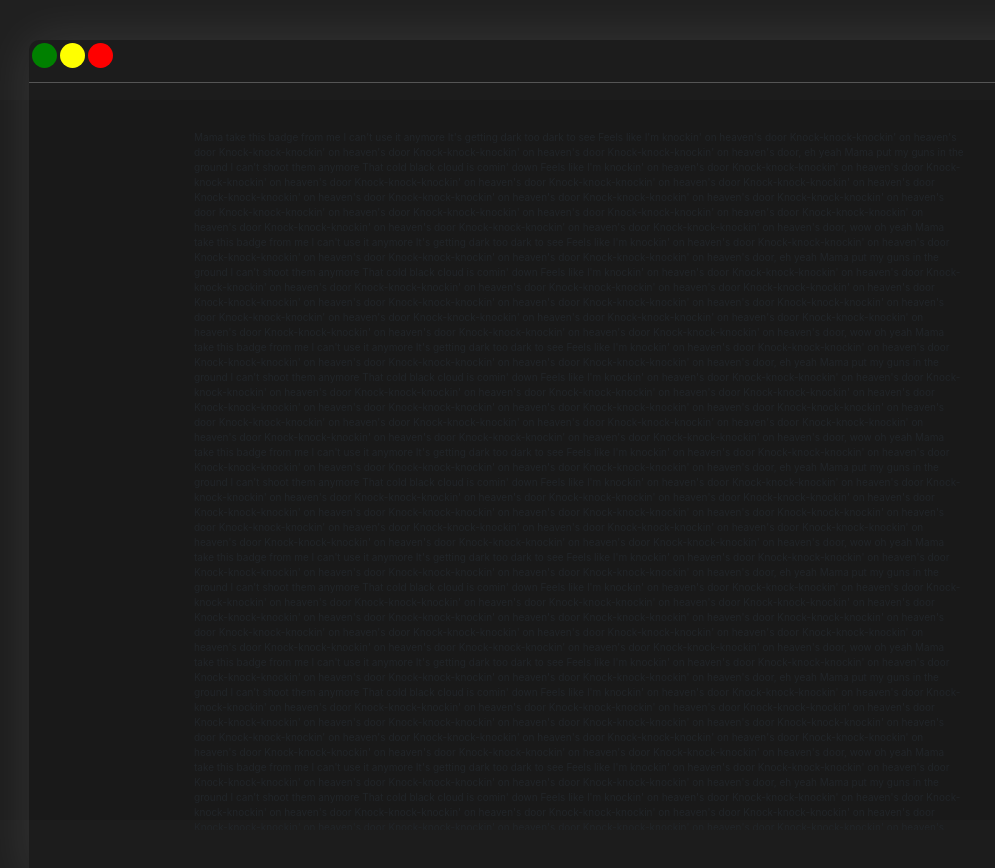
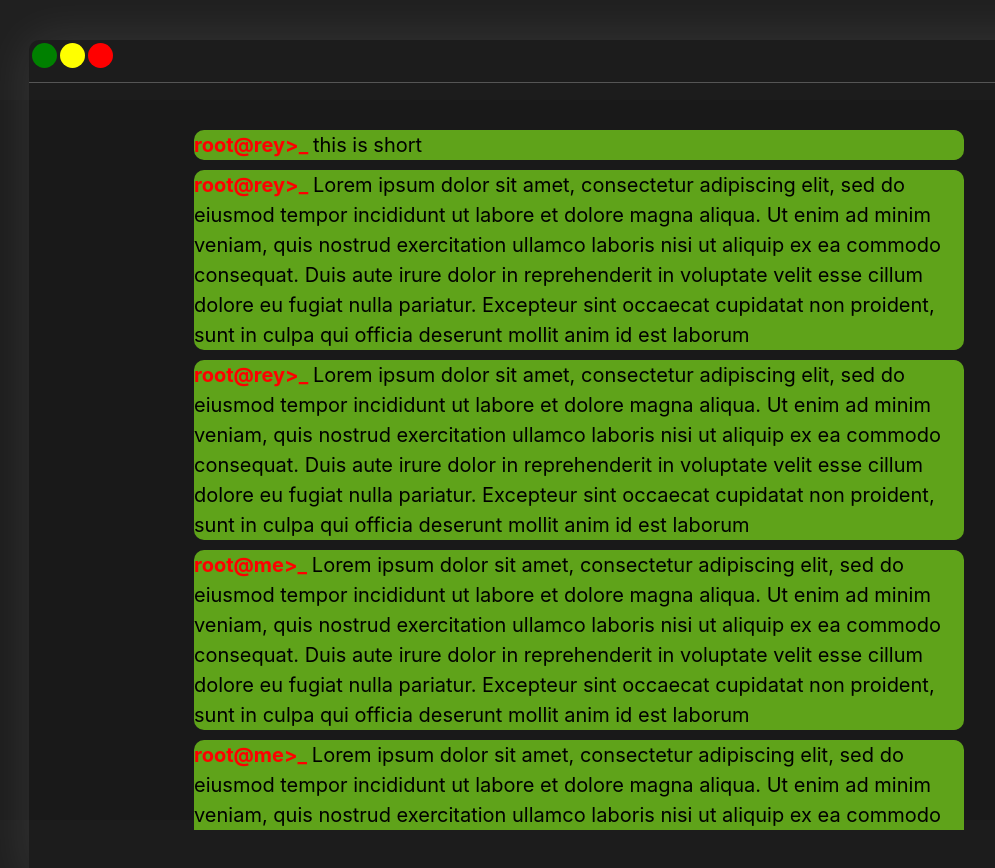
Before and after one commit to redmejia/terminal-app, a React (Create React App) app: page /project/pro-id/1 in a window 1280 px wide. Shown: the part 940-1808 px from the top of the page, without its empty margins (61-1056 px from the left). Built offline with nearby package versions, Linux system fonts and the light colour scheme; no server answers.

Commit message:
comment box and style

```diff
--- a/src/Components/Pages/Comments.js
+++ b/src/Components/Pages/Comments.js
@@ -1,4 +1,26 @@
 import Scroll from "../Utils/Scroll";
+
+const commnets = [
+	// { id: 1, comment: "Lorem ipsum dolor sit amet, consectetur adipiscing elit, sed do eiusmod tempor incididunt ut labore et dolore magna aliqua. Ut enim ad minim veniam, quis nostrud exercitation ullamco laboris nisi ut aliquip ex ea commodo consequat. Duis aute irure dolor in reprehenderit in voluptate velit esse cillum dolore eu fugiat nulla pariatur. Excepteur sint occaecat cupidatat non proident, sunt in culpa qui officia deserunt mollit anim id est laborum" },
+	{ id: 1, dev: "rey", comment: "this is short" },
+	{ id: 2, dev: "rey", comment: "Lorem ipsum dolor sit amet, consectetur adipiscing elit, sed do eiusmod tempor incididunt ut labore et dolore magna aliqua. Ut enim ad minim veniam, quis nostrud exercitation ullamco laboris nisi ut aliquip ex ea commodo consequat. Duis aute irure dolor in reprehenderit in voluptate velit esse cillum dolore eu fugiat nulla pariatur. Excepteur sint occaecat cupidatat non proident, sunt in culpa qui officia deserunt mollit anim id est laborum" },
+	{ id: 3, dev: "rey", comment: "Lorem ipsum dolor sit amet, consectetur adipiscing elit, sed do eiusmod tempor incididunt ut labore et dolore magna aliqua. Ut enim ad minim veniam, quis nostrud exercitation ullamco laboris nisi ut aliquip ex ea commodo consequat. Duis aute irure dolor in reprehenderit in voluptate velit esse cillum dolore eu fugiat nulla pariatur. Excepteur sint occaecat cupidatat non proident, sunt in culpa qui officia deserunt mollit anim id est laborum" },
+	{ id: 4, dev: "me", comment: "Lorem ipsum dolor sit amet, consectetur adipiscing elit, sed do eiusmod tempor incididunt ut labore et dolore magna aliqua. Ut enim ad minim veniam, quis nostrud exercitation ullamco laboris nisi ut aliquip ex ea commodo consequat. Duis aute irure dolor in reprehenderit in voluptate velit esse cillum dolore eu fugiat nulla pariatur. Excepteur sint occaecat cupidatat non proident, sunt in culpa qui officia deserunt mollit anim id est laborum" },
+	{ id: 5, dev: "me", comment: "Lorem ipsum dolor sit amet, consectetur adipiscing elit, sed do eiusmod tempor incididunt ut labore et dolore magna aliqua. Ut enim ad minim veniam, quis nostrud exercitation ullamco laboris nisi ut aliquip ex ea commodo consequat. Duis aute irure dolor in reprehenderit in voluptate velit esse cillum dolore eu fugiat nulla pariatur. Excepteur sint occaecat cupidatat non proident, sunt in culpa qui officia deserunt mollit anim id est laborum" },
+	{ id: 6, dev: "me", comment: "Lorem ipsum dolor sit amet, consectetur adipiscing elit, sed do eiusmod tempor incididunt ut labore et dolore magna aliqua. Ut enim ad minim veniam, quis nostrud exercitation ullamco laboris nisi ut aliquip ex ea commodo consequat. Duis aute irure dolor in reprehenderit in voluptate velit esse cillum dolore eu fugiat nulla pariatur. Excepteur sint occaecat cupidatat non proident, sunt in culpa qui officia deserunt mollit anim id est laborum" },
+	{ id: 7, dev: "me", comment: "Lorem ipsum dolor sit amet, consectetur adipiscing elit, sed do eiusmod tempor incididunt ut labore et dolore magna aliqua. Ut enim ad minim veniam, quis nostrud exercitation ullamco laboris nisi ut aliquip ex ea commodo consequat. Duis aute irure dolor in reprehenderit in voluptate velit esse cillum dolore eu fugiat nulla pariatur. Excepteur sint occaecat cupidatat non proident, sunt in culpa qui officia deserunt mollit anim id est laborum" },
+	{ id: 8, dev: "me", comment: "Lorem ipsum dolor sit amet, consectetur adipiscing elit, sed do eiusmod tempor incididunt ut labore et dolore magna aliqua. Ut enim ad minim veniam, quis nostrud exercitation ullamco laboris nisi ut aliquip ex ea commodo consequat. Duis aute irure dolor in reprehenderit in voluptate velit esse cillum dolore eu fugiat nulla pariatur. Excepteur sint occaecat cupidatat non proident, sunt in culpa qui officia deserunt mollit anim id est laborum" },
+	{ id: 9, dev: "xxx", comment: "Lorem ipsum dolor sit amet, consectetur adipiscing elit, sed do eiusmod tempor incididunt ut labore et dolore magna aliqua. Ut enim ad minim veniam, quis nostrud exercitation ullamco laboris nisi ut aliquip ex ea commodo consequat. Duis aute irure dolor in reprehenderit in voluptate velit esse cillum dolore eu fugiat nulla pariatur. Excepteur sint occaecat cupidatat non proident, sunt in culpa qui officia deserunt mollit anim id est laborum" },
+	{ id: 10, dev: "lolo", comment: "Lorem ipsum dolor sit amet, consectetur adipiscing elit, sed do eiusmod tempor incididunt ut labore et dolore magna aliqua. Ut enim ad minim veniam, quis nostrud exercitation ullamco laboris nisi ut aliquip ex ea commodo consequat. Duis aute irure dolor in reprehenderit in voluptate velit esse cillum dolore eu fugiat nulla pariatur. Excepteur sint occaecat cupidatat non proident, sunt in culpa qui officia deserunt mollit anim id est laborum" },
+	{ id: 11, comment: "Lorem ipsum dolor sit amet, consectetur adipiscing elit, sed do eiusmod tempor incididunt ut labore et dolore magna aliqua. Ut enim ad minim veniam, quis nostrud exercitation ullamco laboris nisi ut aliquip ex ea commodo consequat. Duis aute irure dolor in reprehenderit in voluptate velit esse cillum dolore eu fugiat nulla pariatur. Excepteur sint occaecat cupidatat non proident, sunt in culpa qui officia deserunt mollit anim id est laborum" },
+	{ id: 12, comment: "Lorem ipsum dolor sit amet, consectetur adipiscing elit, sed do eiusmod tempor incididunt ut labore et dolore magna aliqua. Ut enim ad minim veniam, quis nostrud exercitation ullamco laboris nisi ut aliquip ex ea commodo consequat. Duis aute irure dolor in reprehenderit in voluptate velit esse cillum dolore eu fugiat nulla pariatur. Excepteur sint occaecat cupidatat non proident, sunt in culpa qui officia deserunt mollit anim id est laborum" },
+	{ id: 13, comment: "Lorem ipsum dolor sit amet, consectetur adipiscing elit, sed do eiusmod tempor incididunt ut labore et dolore magna aliqua. Ut enim ad minim veniam, quis nostrud exercitation ullamco laboris nisi ut aliquip ex ea commodo consequat. Duis aute irure dolor in reprehenderit in voluptate velit esse cillum dolore eu fugiat nulla pariatur. Excepteur sint occaecat cupidatat non proident, sunt in culpa qui officia deserunt mollit anim id est laborum" },
+	{ id: 14, comment: "Lorem ipsum dolor sit amet, consectetur adipiscing elit, sed do eiusmod tempor incididunt ut labore et dolore magna aliqua. Ut enim ad minim veniam, quis nostrud exercitation ullamco laboris nisi ut aliquip ex ea commodo consequat. Duis aute irure dolor in reprehenderit in voluptate velit esse cillum dolore eu fugiat nulla pariatur. Excepteur sint occaecat cupidatat non proident, sunt in culpa qui officia deserunt mollit anim id est laborum" },
+	{ id: 15, comment: "Lorem ipsum dolor sit amet, consectetur adipiscing elit, sed do eiusmod tempor incididunt ut labore et dolore magna aliqua. Ut enim ad minim veniam, quis nostrud exercitation ullamco laboris nisi ut aliquip ex ea commodo consequat. Duis aute irure dolor in reprehenderit in voluptate velit esse cillum dolore eu fugiat nulla pariatur. Excepteur sint occaecat cupidatat non proident, sunt in culpa qui officia deserunt mollit anim id est laborum" },
+	{ id: 16, comment: "Lorem ipsum dolor sit amet, consectetur adipiscing elit, sed do eiusmod tempor incididunt ut labore et dolore magna aliqua. Ut enim ad minim veniam, quis nostrud exercitation ullamco laboris nisi ut aliquip ex ea commodo consequat. Duis aute irure dolor in reprehenderit in voluptate velit esse cillum dolore eu fugiat nulla pariatur. Excepteur sint occaecat cupidatat non proident, sunt in culpa qui officia deserunt mollit anim id est laborum" },
+
+]
+
 
 const Comments = () => {
 	return (
@@ -11,273 +33,17 @@ const Comments = () => {
 				<Scroll
 					className="scroll-comment"
 				>
-					<p>
-
-						Mama take this badge from me
-						I can't use it anymore
-						It's getting dark too dark to see
-						Feels like I'm knockin' on heaven's door
-						Knock-knock-knockin' on heaven's door
-						Knock-knock-knockin' on heaven's door
-						Knock-knock-knockin' on heaven's door
-						Knock-knock-knockin' on heaven's door, eh yeah
-						Mama put my guns in the ground
-						I can't shoot them anymore
-						That cold black cloud is comin' down
-						Feels like I'm knockin' on heaven's door
-						Knock-knock-knockin' on heaven's door
-						Knock-knock-knockin' on heaven's door
-						Knock-knock-knockin' on heaven's door
-						Knock-knock-knockin' on heaven's door
-						Knock-knock-knockin' on heaven's door
-						Knock-knock-knockin' on heaven's door
-						Knock-knock-knockin' on heaven's door
-						Knock-knock-knockin' on heaven's door
-						Knock-knock-knockin' on heaven's door
-						Knock-knock-knockin' on heaven's door
-						Knock-knock-knockin' on heaven's door
-						Knock-knock-knockin' on heaven's door
-						Knock-knock-knockin' on heaven's door
-						Knock-knock-knockin' on heaven's door
-						Knock-knock-knockin' on heaven's door
-						Knock-knock-knockin' on heaven's door, wow oh yeah
-
-
-						Mama take this badge from me
-						I can't use it anymore
-						It's getting dark too dark to see
-						Feels like I'm knockin' on heaven's door
-						Knock-knock-knockin' on heaven's door
-						Knock-knock-knockin' on heaven's door
-						Knock-knock-knockin' on heaven's door
-						Knock-knock-knockin' on heaven's door, eh yeah
-						Mama put my guns in the ground
-						I can't shoot them anymore
-						That cold black cloud is comin' down
-						Feels like I'm knockin' on heaven's door
-						Knock-knock-knockin' on heaven's door
-						Knock-knock-knockin' on heaven's door
-						Knock-knock-knockin' on heaven's door
-						Knock-knock-knockin' on heaven's door
-						Knock-knock-knockin' on heaven's door
-						Knock-knock-knockin' on heaven's door
-						Knock-knock-knockin' on heaven's door
-						Knock-knock-knockin' on heaven's door
-						Knock-knock-knockin' on heaven's door
-						Knock-knock-knockin' on heaven's door
-						Knock-knock-knockin' on heaven's door
-						Knock-knock-knockin' on heaven's door
-						Knock-knock-knockin' on heaven's door
-						Knock-knock-knockin' on heaven's door
-						Knock-knock-knockin' on heaven's door
-						Knock-knock-knockin' on heaven's door, wow oh yeah
-
-
-						Mama take this badge from me
-						I can't use it anymore
-						It's getting dark too dark to see
-						Feels like I'm knockin' on heaven's door
-						Knock-knock-knockin' on heaven's door
-						Knock-knock-knockin' on heaven's door
-						Knock-knock-knockin' on heaven's door
-						Knock-knock-knockin' on heaven's door, eh yeah
-						Mama put my guns in the ground
-						I can't shoot them anymore
-						That cold black cloud is comin' down
-						Feels like I'm knockin' on heaven's door
-						Knock-knock-knockin' on heaven's door
-						Knock-knock-knockin' on heaven's door
-						Knock-knock-knockin' on heaven's door
-						Knock-knock-knockin' on heaven's door
-						Knock-knock-knockin' on heaven's door
-						Knock-knock-knockin' on heaven's door
-						Knock-knock-knockin' on heaven's door
-						Knock-knock-knockin' on heaven's door
-						Knock-knock-knockin' on heaven's door
-						Knock-knock-knockin' on heaven's door
-						Knock-knock-knockin' on heaven's door
-						Knock-knock-knockin' on heaven's door
-						Knock-knock-knockin' on heaven's door
-						Knock-knock-knockin' on heaven's door
-						Knock-knock-knockin' on heaven's door
-						Knock-knock-knockin' on heaven's door, wow oh yeah
-
-
-						Mama take this badge from me
-						I can't use it anymore
-						It's getting dark too dark to see
-						Feels like I'm knockin' on heaven's door
-						Knock-knock-knockin' on heaven's door
-						Knock-knock-knockin' on heaven's door
-						Knock-knock-knockin' on heaven's door
-						Knock-knock-knockin' on heaven's door, eh yeah
-						Mama put my guns in the ground
-						I can't shoot them anymore
-						That cold black cloud is comin' down
-						Feels like I'm knockin' on heaven's door
-						Knock-knock-knockin' on heaven's door
-						Knock-knock-knockin' on heaven's door
-						Knock-knock-knockin' on heaven's door
-						Knock-knock-knockin' on heaven's door
-						Knock-knock-knockin' on heaven's door
-						Knock-knock-knockin' on heaven's door
-						Knock-knock-knockin' on heaven's door
-						Knock-knock-knockin' on heaven's door
-						Knock-knock-knockin' on heaven's door
-						Knock-knock-knockin' on heaven's door
-						Knock-knock-knockin' on heaven's door
-						Knock-knock-knockin' on heaven's door
-						Knock-knock-knockin' on heaven's door
-						Knock-knock-knockin' on heaven's door
-						Knock-knock-knockin' on heaven's door
-						Knock-knock-knockin' on heaven's door, wow oh yeah
-
-
-						Mama take this badge from me
-						I can't use it anymore
-						It's getting dark too dark to see
-						Feels like I'm knockin' on heaven's door
-						Knock-knock-knockin' on heaven's door
-						Knock-knock-knockin' on heaven's door
-						Knock-knock-knockin' on heaven's door
-						Knock-knock-knockin' on heaven's door, eh yeah
-						Mama put my guns in the ground
-						I can't shoot them anymore
-						That cold black cloud is comin' down
-						Feels like I'm knockin' on heaven's door
-						Knock-knock-knockin' on heaven's door
-						Knock-knock-knockin' on heaven's door
-						Knock-knock-knockin' on heaven's door
-						Knock-knock-knockin' on heaven's door
-						Knock-knock-knockin' on heaven's door
-						Knock-knock-knockin' on heaven's door
-						Knock-knock-knockin' on heaven's door
-						Knock-knock-knockin' on heaven's door
-						Knock-knock-knockin' on heaven's door
-						Knock-knock-knockin' on heaven's door
-						Knock-knock-knockin' on heaven's door
-						Knock-knock-knockin' on heaven's door
-						Knock-knock-knockin' on heaven's door
-						Knock-knock-knockin' on heaven's door
-						Knock-knock-knockin' on heaven's door
-						Knock-knock-knockin' on heaven's door, wow oh yeah
-
-						Mama take this badge from me
-						I can't use it anymore
-						It's getting dark too dark to see
-						Feels like I'm knockin' on heaven's door
-						Knock-knock-knockin' on heaven's door
-						Knock-knock-knockin' on heaven's door
-						Knock-knock-knockin' on heaven's door
-						Knock-knock-knockin' on heaven's door, eh yeah
-						Mama put my guns in the ground
-						I can't shoot them anymore
-						That cold black cloud is comin' down
-						Feels like I'm knockin' on heaven's door
-						Knock-knock-knockin' on heaven's door
-						Knock-knock-knockin' on heaven's door
-						Knock-knock-knockin' on heaven's door
-						Knock-knock-knockin' on heaven's door
-						Knock-knock-knockin' on heaven's door
-						Knock-knock-knockin' on heaven's door
-						Knock-knock-knockin' on heaven's door
-						Knock-knock-knockin' on heaven's door
-						Knock-knock-knockin' on heaven's door
-						Knock-knock-knockin' on heaven's door
-						Knock-knock-knockin' on heaven's door
-						Knock-knock-knockin' on heaven's door
-						Knock-knock-knockin' on heaven's door
-						Knock-knock-knockin' on heaven's door
-						Knock-knock-knockin' on heaven's door
-						Knock-knock-knockin' on heaven's door, wow oh yeah
-
-						Mama take this badge from me
-						I can't use it anymore
-						It's getting dark too dark to see
-						Feels like I'm knockin' on heaven's door
-						Knock-knock-knockin' on heaven's door
-						Knock-knock-knockin' on heaven's door
-						Knock-knock-knockin' on heaven's door
-						Knock-knock-knockin' on heaven's door, eh yeah
-						Mama put my guns in the ground
-						I can't shoot them anymore
-						That cold black cloud is comin' down
-						Feels like I'm knockin' on heaven's door
-						Knock-knock-knockin' on heaven's door
-						Knock-knock-knockin' on heaven's door
-						Knock-knock-knockin' on heaven's door
-						Knock-knock-knockin' on heaven's door
-						Knock-knock-knockin' on heaven's door
-						Knock-knock-knockin' on heaven's door
-						Knock-knock-knockin' on heaven's door
-						Knock-knock-knockin' on heaven's door
-						Knock-knock-knockin' on heaven's door
-						Knock-knock-knockin' on heaven's door
-						Knock-knock-knockin' on heaven's door
-						Knock-knock-knockin' on heaven's door
-						Knock-knock-knockin' on heaven's door
-						Knock-knock-knockin' on heaven's door
-						Knock-knock-knockin' on heaven's door
-						Knock-knock-knockin' on heaven's door, wow oh yeah
-						Mama take this badge from me
-						I can't use it anymore
-						It's getting dark too dark to see
-						Feels like I'm knockin' on heaven's door
-						Knock-knock-knockin' on heaven's door
-						Knock-knock-knockin' on heaven's door
-						Knock-knock-knockin' on heaven's door
-						Knock-knock-knockin' on heaven's door, eh yeah
-						Mama put my guns in the ground
-						I can't shoot them anymore
-						That cold black cloud is comin' down
-						Feels like I'm knockin' on heaven's door
-						Knock-knock-knockin' on heaven's door
-						Knock-knock-knockin' on heaven's door
-						Knock-knock-knockin' on heaven's door
-						Knock-knock-knockin' on heaven's door
-						Knock-knock-knockin' on heaven's door
-						Knock-knock-knockin' on heaven's door
-						Knock-knock-knockin' on heaven's door
-						Knock-knock-knockin' on heaven's door
-						Knock-knock-knockin' on heaven's door
-						Knock-knock-knockin' on heaven's door
-						Knock-knock-knockin' on heaven's door
-						Knock-knock-knockin' on heaven's door
-						Knock-knock-knockin' on heaven's door
-						Knock-knock-knockin' on heaven's door
-						Knock-knock-knockin' on heaven's door
-						Knock-knock-knockin' on heaven's door, wow oh yeah
-						Mama take this badge from me
-						I can't use it anymore
-						It's getting dark too dark to see
-						Feels like I'm knockin' on heaven's door
-						Knock-knock-knockin' on heaven's door
-						Knock-knock-knockin' on heaven's door
-						Knock-knock-knockin' on heaven's door
-						Knock-knock-knockin' on heaven's door, eh yeah
-						Mama put my guns in the ground
-						I can't shoot them anymore
-						That cold black cloud is comin' down
-						Feels like I'm knockin' on heaven's door
-						Knock-knock-knockin' on heaven's door
-						Knock-knock-knockin' on heaven's door
-						Knock-knock-knockin' on heaven's door
-						Knock-knock-knockin' on heaven's door
-						Knock-knock-knockin' on heaven's door
-						Knock-knock-knockin' on heaven's door
-						Knock-knock-knockin' on heaven's door
-						Knock-knock-knockin' on heaven's door
-						Knock-knock-knockin' on heaven's door
-						Knock-knock-knockin' on heaven's door
-						Knock-knock-knockin' on heaven's door
-						Knock-knock-knockin' on heaven's door
-						Knock-knock-knockin' on heaven's door
-						Knock-knock-knockin' on heaven's door
-						Knock-knock-knockin' on heaven's door
-						Knock-knock-knockin' on heaven's door, wow oh yeah
-
-
-					</p>
+					{
+						commnets.map((i) => {
+							return (
+								<div className="comment">
+									<p className="paragraph">
+										<span className="comment-from">root@{i.dev}{">_ "}{" "}</span>{i.comment}
+									</p>
+								</div>
+							)
+						})
+					}
 				</Scroll>
 
 			</div>
--- a/src/Styles/Components/Comment/_comment.scss
+++ b/src/Styles/Components/Comment/_comment.scss
@@ -11,3 +11,19 @@
 
 	background-color: $color-black-default-4;
 }
+.comment {
+	background-color: $color-green-default-1;
+
+
+	// border-radius: 2%;
+
+	align-items: center;
+	text-align: left;
+
+	border-radius: 1rem;
+}
+
+.comment-from{
+	color: $color-red-danger;
+	font-weight: bold;
+}
```
